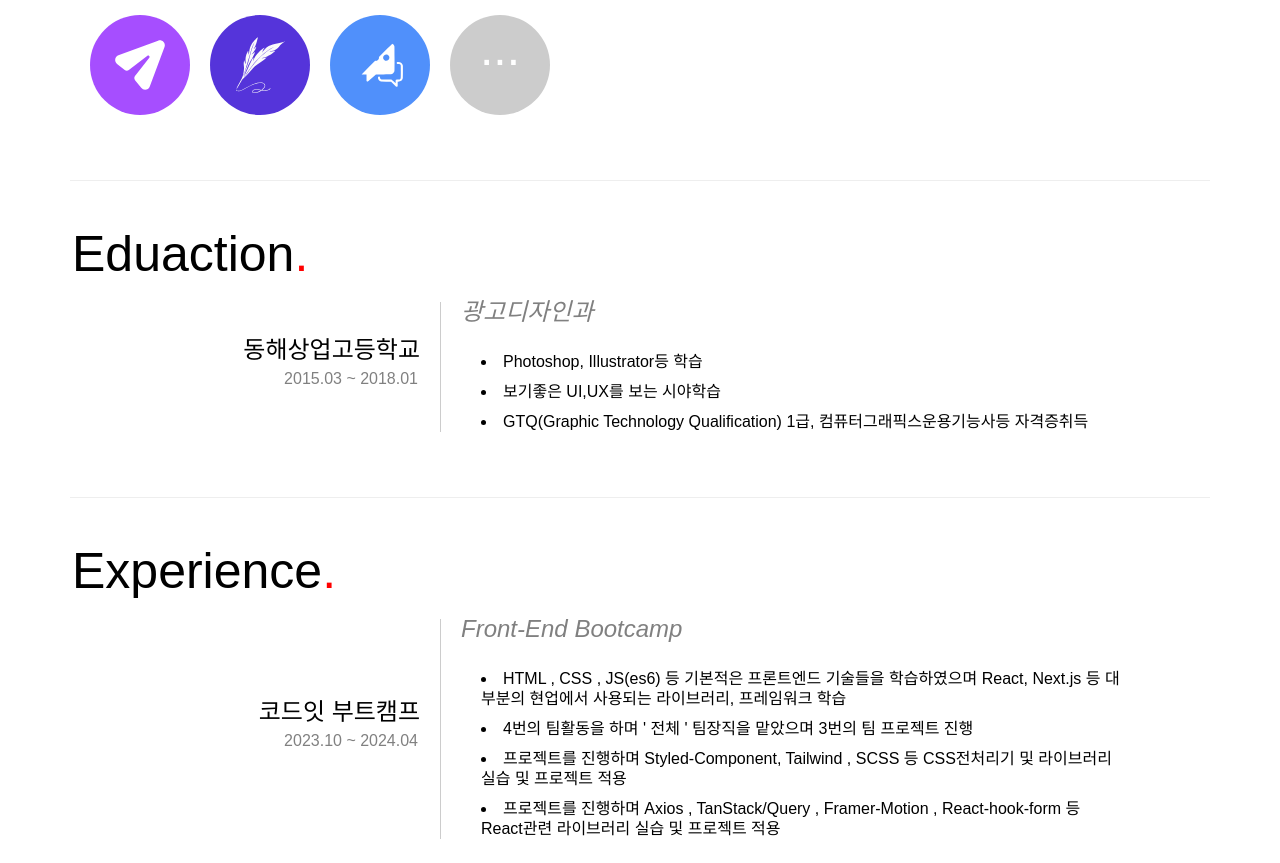
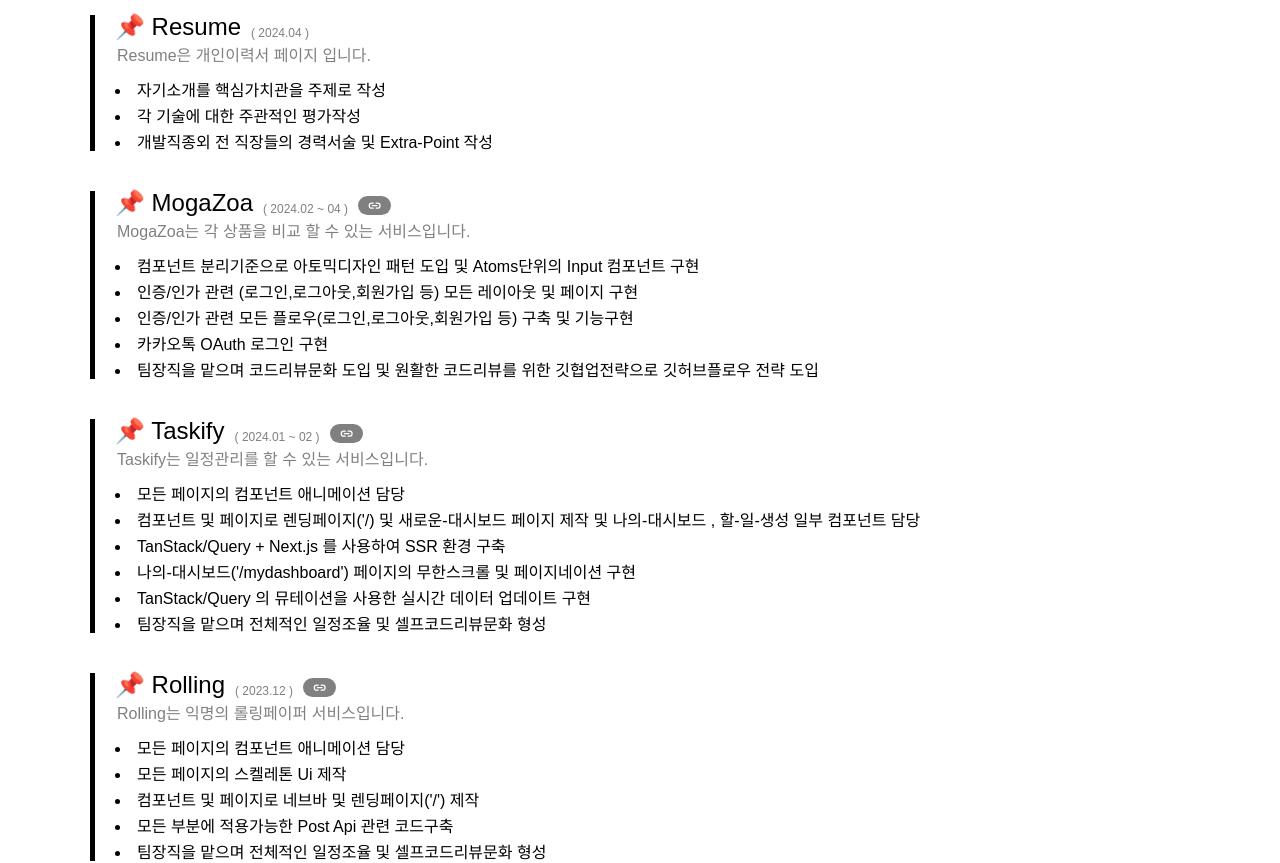
Before and after one commit to rladngus133/resume, a React (Create React App) app: page / in a window 1280 px wide. Shown: the part 1580-2443 px from the top of the page. Built offline with nearby package versions, Linux system fonts and the light colour scheme.

Commit message:
refactor/Project 부분 재디자인 , 목업데이트로 분리 , 공용 컴포넌트화

```diff
--- /dev/null
+++ b/src/components/Common/ProjectSection.tsx
@@ -0,0 +1,114 @@
+import styled from "styled-components";
+import { IoLink } from "react-icons/io5";
+import { motion } from "framer-motion";
+
+export default function ProjectSection({ setIsModal, setProjectInfo, title, date, sideTitle, descriptionList }: any) {
+  const lowerCaseTitle = title.toLowerCase();
+
+  return (
+    <Container>
+      <BorderLeft>
+        <TitleContainer>
+          <Title>
+            <h3>📌 {title}</h3>
+            <span>( {date} )</span>
+            {title === "Resume" ? (
+              ""
+            ) : (
+              <Link
+                onClick={() => {
+                  setIsModal(true);
+                  setProjectInfo(lowerCaseTitle);
+                }}
+                whileHover={{ backgroundColor: "#00CCFF", scale: 0.95 }}
+              >
+                <IoLink color="white" />
+              </Link>
+            )}
+          </Title>
+          <p>{sideTitle}</p>
+        </TitleContainer>
+        <OL>
+          {descriptionList.map((item: any) => (
+            <li key={item.id}>{item.description}</li>
+          ))}
+        </OL>
+      </BorderLeft>
+    </Container>
+  );
+}
+
+const Container = styled.div`
+  padding: 20px;
+`;
+
+const BorderLeft = styled.div`
+  border-left: 5px solid black;
+  padding-left: 20px;
+`;
+
+const TitleContainer = styled.div`
+  & p {
+    font-size: 16px;
+    color: gray;
+
+    @media all and (max-width: 768px) {
+      font-size: 12px;
+    }
+  }
+`;
+
+const Title = styled.div`
+  display: flex;
+  align-items: flex-end;
+  gap: 10px;
+
+  & h3 {
+    font-size: 24px;
+    font-weight: 500;
+
+    @media all and (max-width: 768px) {
+      font-size: 20px;
+    }
+  }
+
+  & span {
+    font-size: 12px;
+    color: gray;
+
+    @media all and (max-width: 768px) {
+      font-size: 10px;
+    }
+  }
+`;
+
+const OL = styled.ol`
+  list-style: inside;
+
+  & li {
+    font-weight: 100;
+    margin-top: 10px;
+
+    @media all and (max-width: 768px) {
+      margin-top: 5px;
+    }
+  }
+
+  @media all and (max-width: 768px) {
+    padding: 0;
+    font-size: 12px;
+  }
+`;
+
+const Link = styled(motion.button)`
+  display: flex;
+  padding: 3px 10px;
+  background-color: gray;
+  border-radius: 10px;
+  border: none;
+  cursor: pointer;
+
+  & svg {
+    fill: white;
+  }
+`;
--- a/src/components/Main/Project.tsx
+++ b/src/components/Main/Project.tsx
@@ -1,9 +1,9 @@
-import { motion } from "framer-motion";
 import React, { useState } from "react";
-import styled from "styled-components";
 import ModalPortal from "../Modal/Portal";
 import Modal from "../Modal/Modal";
 import Title from "../Common/Title";
+import ProjectSection from "../Common/ProjectSection";
+import { projects } from "../../utils/projectDataMockup";
 
 export default function Project() {
   const [isModal, setIsModal] = useState(false);
@@ -14,85 +14,11 @@ export default function Project() {
       <Title>
         Project<span>.</span>
       </Title>
-      <Container>
-        <Card
-          style={{ backgroundColor: "#A64EFF" }}
-          whileHover={{ scale: 0.95, opacity: 0.8 }}
-          whileTap={{ scale: 0.9 }}
-          onClick={() => {
-            setIsModal(true);
-            setProjectInfo("rolling");
-          }}
-        >
-          <motion.img src={`${process.env.PUBLIC_URL}/images/Rolling.svg`} alt="Rolling_Logo" />
-        </Card>
-        <Card
-          style={{ backgroundColor: "#5534DA" }}
-          whileHover={{ scale: 0.95, opacity: 0.8 }}
-          whileTap={{ scale: 0.9 }}
-          onClick={() => {
-            setIsModal(true);
-            setProjectInfo("taskify");
-          }}
-        >
-          <img src={`${process.env.PUBLIC_URL}/images/Taskify.svg`} alt="Taskify_Logo" />
-        </Card>
-        <Card
-          style={{ backgroundColor: "#5090FB" }}
-          whileHover={{ scale: 0.95, opacity: 0.8 }}
-          whileTap={{ scale: 0.9 }}
-          onClick={() => {
-            setIsModal(true);
-            setProjectInfo("mogazoa");
-          }}
-        >
-          <img src={`${process.env.PUBLIC_URL}/images/Mogazoa.svg`} alt="Taskify_Logo" />
-        </Card>
-        <Card style={{ backgroundColor: "#ccc", cursor: "default" }}>
-          <span>...</span>
-        </Card>
-      </Container>
+      {projects.map((item) => (
+        <ProjectSection key={item.id} setIsModal={setIsModal} setProjectInfo={setProjectInfo} {...item} />
+      ))}
+
       <ModalPortal>{isModal && <Modal onClick={setIsModal} projectInfo={projectInfo} />}</ModalPortal>
     </>
   );
 }
-
-const Container = styled(motion.div)`
-  display: flex;
-
-  gap: 20px;
-  padding: 20px;
-`;
-
-const Card = styled(motion.div)`
-  position: relative;
-  display: flex;
-  width: 100px;
-  height: 100px;
-  border-radius: 50%;
-  justify-content: center;
-  align-items: center;
-  cursor: pointer;
-
-  & img {
-    width: 50%;
-    pointer-events: none;
-  }
-
-  & span {
-    position: absolute;
-    pointer-events: none;
-    top: 10%;
-    color: white;
-    font-size: 48px;
-
-    @media all and (max-width: 768px) {
-      top: -30%;
-    }
-  }
-
-  @media all and (max-width: 768px) {
-    width: 50px;
-    height: 50px;
-  }
-`;
--- a/src/components/Modal/Modal.tsx
+++ b/src/components/Modal/Modal.tsx
@@ -52,15 +52,15 @@ const Modal = ({ onClick, projectInfo }: Props) => {
         </BackBtn>
         <LinkContainer>
           <div>
-            <GoProjectRoadmap />
-            <a href={projectInfoUrl}>
-              <span>프로젝트 소개</span>
+            <FaLink />
+            <a href={url}>
+              <span>Link</span>
             </a>
           </div>
           <div>
-            <FaLink />
-            <a href={url}>
-              <span>배포링크</span>
+            <GoProjectRoadmap />
+            <a href={projectInfoUrl}>
+              <span>프로젝트회고</span>
             </a>
           </div>
           <div>
@@ -102,7 +102,7 @@ const Container = styled.div`
   background-color: white;
   border-radius: 15px;
   z-index: 100;
-  padding: 10px;
+  padding: 10px 20px;
 `;
 
 const BackBtn = styled(motion.button)`
--- /dev/null
+++ b/src/utils/projectDataMockup.ts
@@ -0,0 +1,72 @@
+/*
+  id : {number}
+  title : 다녔던 곳의 이름
+  date : 기간 "ㅇㅇㅇㅇ.ㅇㅇ ~ ㅇㅇㅇㅇ.ㅇㅇ" 식으로 표기
+  sideTitle : 프로젝트 한 줄 소개
+  descriptionList : 그곳에서 달성한 내용들을 표기 {id : number , description : 내용 }
+  url : { link , github , retrospect }
+*/
+
+import { TProjects } from "./types";
+
+export const projects: TProjects = [
+  {
+    id: 1,
+    title: "Resume",
+    date: "2024.04",
+    sideTitle: "Resume은 개인이력서 페이지 입니다.",
+    descriptionList: [
+      { id: 1, description: "자기소개를 핵심가치관을 주제로 작성" },
+      { id: 2, description: "각 기술에 대한 주관적인 평가작성" },
+      { id: 3, description: "개발직종외 전 직장들의 경력서술 및 Extra-Point 작성" },
+    ],
+  },
+  {
+    id: 2,
+    title: "MogaZoa",
+    date: "2024.02 ~ 04",
+    sideTitle: "MogaZoa는 각 상품을 비교 할 수 있는 서비스입니다.",
+    descriptionList: [
+      { id: 1, description: "컴포넌트 분리기준으로 아토믹디자인 패턴 도입 및 Atoms단위의 Input 컴포넌트 구현" },
+      { id: 2, description: "인증/인가 관련 (로그인,로그아웃,회원가입 등) 모든 레이아웃 및 페이지 구현" },
+      { id: 3, description: "인증/인가 관련 모든 플로우(로그인,로그아웃,회원가입 등) 구축 및 기능구현" },
+      { id: 4, description: "카카오톡 OAuth 로그인 구현" },
+      {
+        id: 5,
+        description:
+          "팀장직을 맡으며 코드리뷰문화 도입 및 원활한 코드리뷰를 위한 깃협업전략으로 깃허브플로우 전략 도입",
+      },
+    ],
+  },
+  {
+    id: 3,
+    title: "Taskify",
+    date: "2024.01 ~ 02",
+    sideTitle: "Taskify는 일정관리를 할 수 있는 서비스입니다.",
+    descriptionList: [
+      { id: 1, description: "모든 페이지의 컴포넌트 애니메이션 담당" },
+      {
+        id: 2,
+        description:
+          "컴포넌트 및 페이지로 렌딩페이지('/) 및 새로운-대시보드 페이지 제작 및 나의-대시보드 , 할-일-생성 일부 컴포넌트 담당",
+      },
+      { id: 3, description: "TanStack/Query + Next.js 를 사용하여 SSR 환경 구축" },
+      { id: 4, description: "나의-대시보드('/mydashboard') 페이지의 무한스크롤 및 페이지네이션 구현" },
+      { id: 5, description: "TanStack/Query 의 뮤테이션을 사용한 실시간 데이터 업데이트 구현" },
+      { id: 6, description: "팀장직을 맡으며 전체적인 일정조율 및 셀프코드리뷰문화 형성" },
+    ],
+  },
+  {
+    id: 4,
+    title: "Rolling",
+    date: "2023.12",
+    sideTitle: "Rolling는 익명의 롤링페이퍼 서비스입니다.",
+    descriptionList: [
+      { id: 1, description: "모든 페이지의 컴포넌트 애니메이션 담당" },
+      { id: 2, description: "모든 페이지의 스켈레톤 Ui 제작" },
+      { id: 3, description: "컴포넌트 및 페이지로 네브바 및 렌딩페이지('/') 제작" },
+      { id: 4, description: "모든 부분에 적용가능한 Post Api 관련 코드구축" },
+      { id: 5, description: "팀장직을 맡으며 전체적인 일정조율 및 셀프코드리뷰문화 형성" },
+    ],
+  },
+];
```
Also changed, not shown: src/utils/types.ts (+19 -0 lines).
